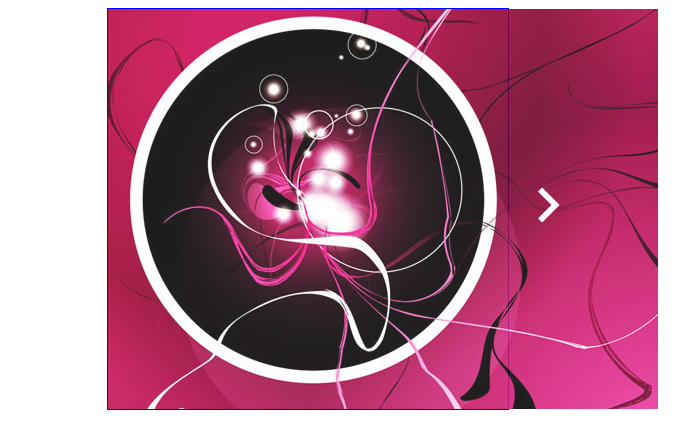
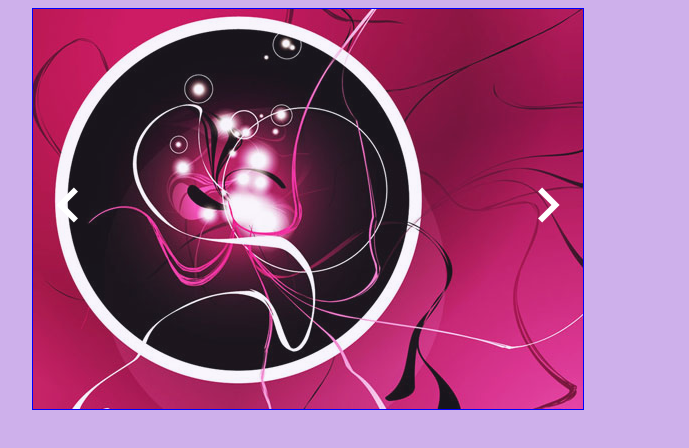
Before and after one commit to harochau/lesson9, a plain HTML site: page index.html in a window 1280 px wide. Shown: the whole page, without its empty margins (332-1021 px from the left). Drawn offline with Linux system fonts and the light colour scheme.

Commit message:
Update index.html

```diff
--- a/index.html
+++ b/index.html
@@ -13,57 +13,108 @@
       body {
         animation: opac1 1s;
       }
+
       @keyframes opac1 {
         from {
           opacity: 0;
         }
+
         to {
           opacity: 1;
         }
       }
+
+      .tile {
+        /* background-color: darkseagreen; */
+        border: 1px solid blue;
+      }
+
+      .tile::before {
+        content: '';
+        float: left;
+        padding-bottom: 72.7%;
+      }
+
+      .tile::after {
+        clear: left;
+        content: ' ';
+        display: table;
+      }
+
       #box {
-        /* width: 550px; */
-        width: 400px;
-        height: 400px;
-        margin: 0 auto;
         border: 1px solid blue;
-        transition: 0.3s;
+        transition: 0.7s;
       }
+
+      #box > img {
+        /* width: 100%; */
+      }
+
       #box:hover {
         filter: brightness(80%);
       }
+
       nav {
-        width: 550px;
+        width: 100%;
         margin: 0 auto;
         position: relative;
         top: -240px;
       }
+
       #before,
       #next {
         width: 70px;
         /* border: 1px solid blue; */
         /* position: relative; */
       }
+
       #before {
         float: left;
       }
+
       #next {
         float: right;
       }
+
       .material-icons {
         font-size: 70px;
         color: #fff;
       }
+
       .material-icons:hover {
         transition: 0.6s;
         color: aqua;
       }
+
+      #box > img {
+        width: 100%;
+      }
+
+      @media screen and (min-width: 600px) {
+        #box {
+          width: 550px;
+          height: 400px;
+
+          margin: 0 auto;
+        }
+
+        body {
+          background-color: rgb(206, 176, 235);
+        }
+
+        nav {
+          width: 550px;
+        }
+      }
     </style>
   </head>
+
   <body>
-    <a href="javascript:link()"
-      ><div id="box"><img id="pic1" src="images/minsk1.jpg" alt="" /></div
-    ></a>
+    <a href="javascript:link()">
+      <div class="tile" id="box">
+        <img id="pic1" src="images/minsk1.jpg" alt="" />
+      </div>
+    </a>
 
     <nav>
       <div id="before">
@@ -78,6 +129,7 @@
         >
       </div>
     </nav>
+
     <script>
       let n = 0,
         p = 5;
```
